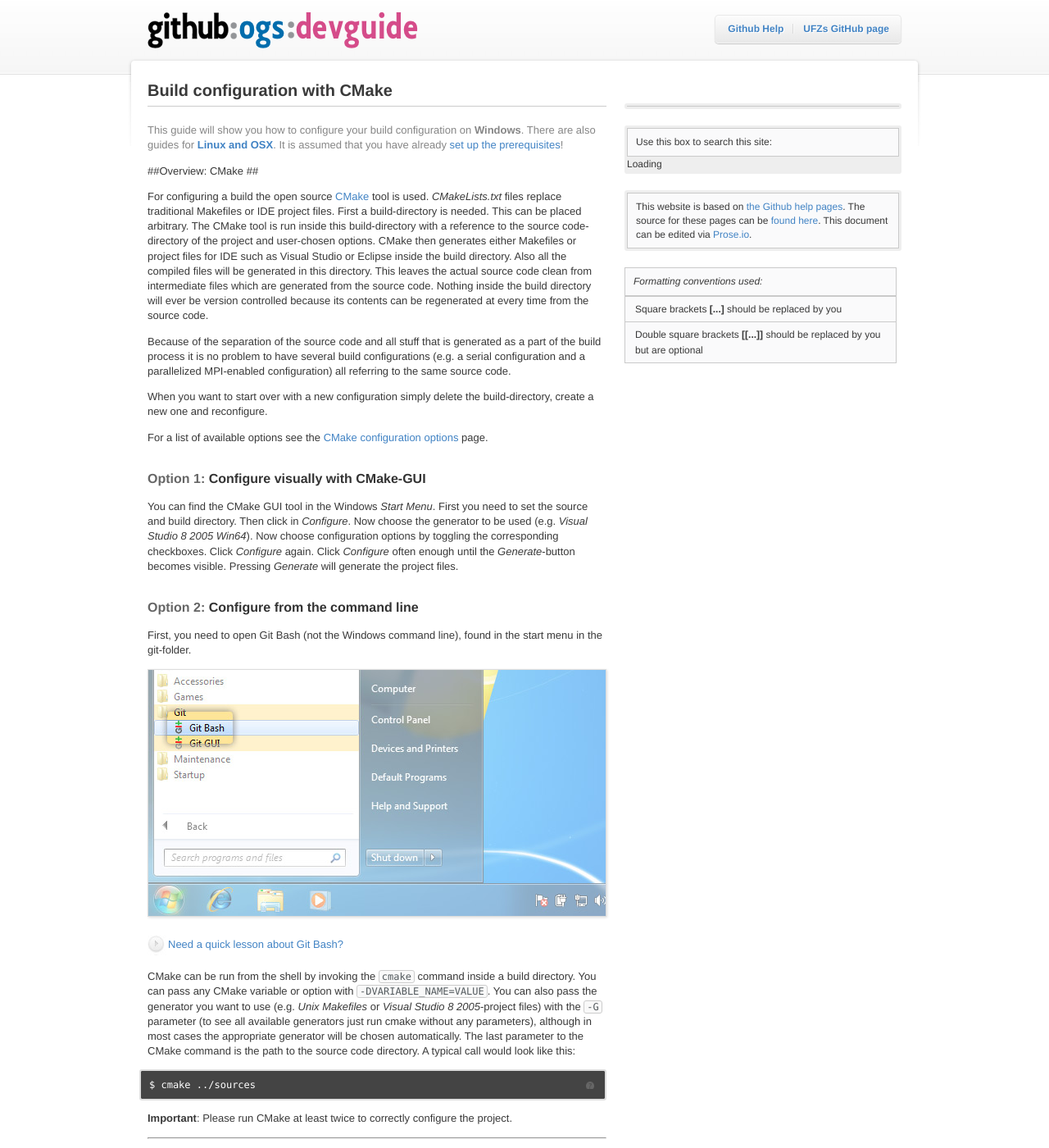
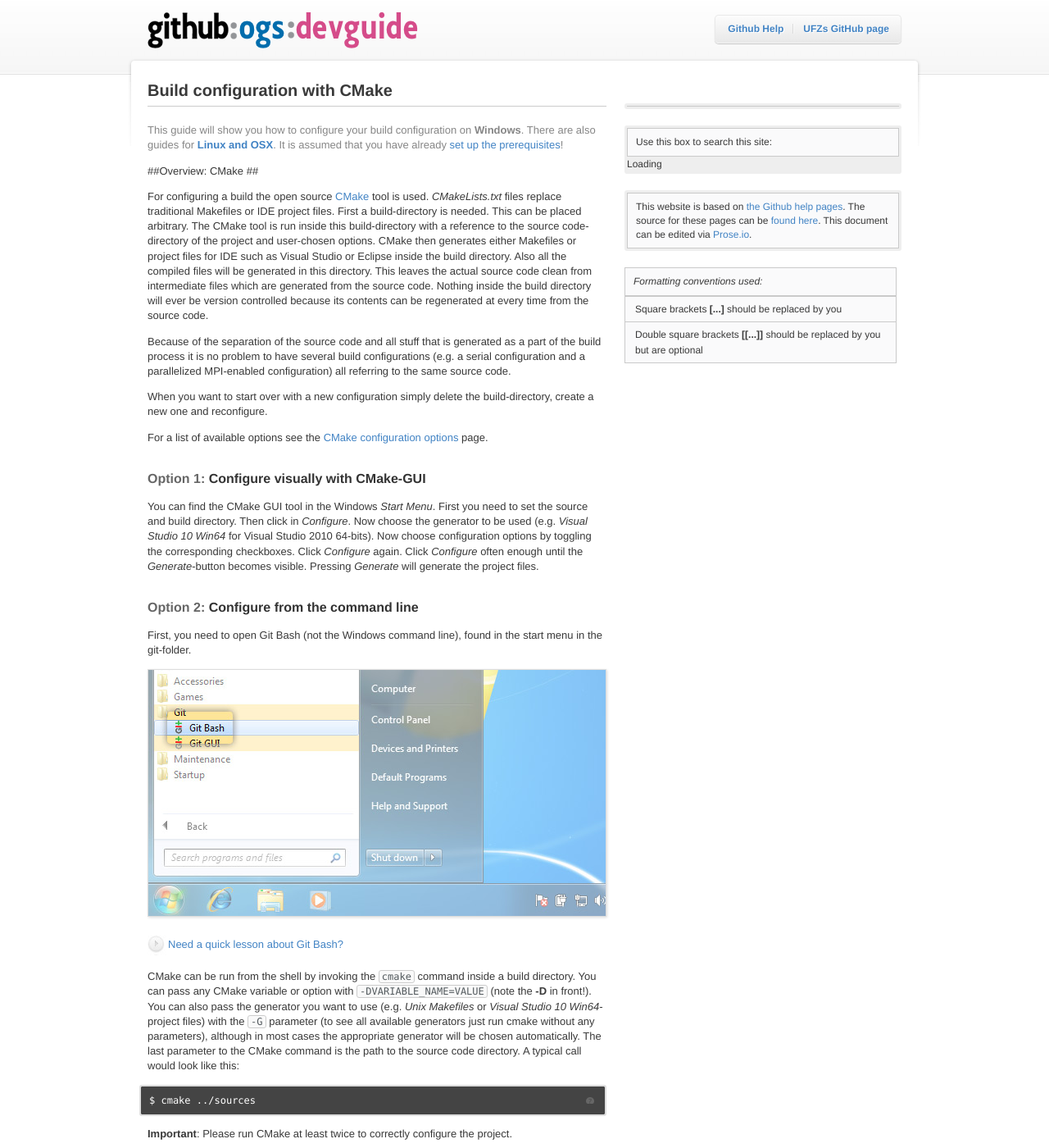
Before and after one commit to ufz/devguide, a Jekyll site: the page built from _posts/2011-07-06-win-configure-cmake.markdown, in a window 1280 px wide and 1400 px high. Shown: the whole window at 82% size. Built offline with Jekyll 4.4.1, drawn with Linux system fonts in a browser that asks for light colours; comment, search, counter and statistics services are not loaded.

Commit message:
Clarified bit-architecture and -D on CMake options.

```diff
--- a/_includes/cmake-cli.markdown
+++ b/_includes/cmake-cli.markdown
@@ -1,4 +1,4 @@
-CMake can be run from the shell by invoking the `cmake` command inside a build directory. You can pass any CMake variable or option with `-DVARIABLE_NAME=VALUE`. You can also pass the generator you want to use (e.g. *Unix Makefiles* or *Visual Studio 8 2005*-project files) with the `-G` parameter (to see all available generators just run cmake without any parameters), although in most cases the appropriate generator will be chosen automatically. The last parameter to the CMake command is the path to the source code directory. A typical call would look like this:
+CMake can be run from the shell by invoking the `cmake` command inside a build directory. You can pass any CMake variable or option with `-DVARIABLE_NAME=VALUE` (note the **-D** in front!). You can also pass the generator you want to use (e.g. *Unix Makefiles* or *Visual Studio 10 Win64*-project files) with the `-G` parameter (to see all available generators just run cmake without any parameters), although in most cases the appropriate generator will be chosen automatically. The last parameter to the CMake command is the path to the source code directory. A typical call would look like this:
 
 <pre class="terminal bootcamp">
 	<span class="codeline">$ cmake ../sources<span>Configures the project with one option and generates unix makefiles.</span></span>
--- a/_includes/cmake-gui.markdown
+++ b/_includes/cmake-gui.markdown
@@ -1 +1 @@
-You can find the CMake GUI tool in the Windows *Start Menu*. First you need to set the source and build directory. Then click in *Configure*. Now choose the generator to be used (e.g. *Visual Studio 8 2005 Win64*). Now choose configuration options by toggling the corresponding checkboxes. Click *Configure*  again. Click *Configure* often enough until the *Generate*-button becomes visible. Pressing *Generate* will generate the project files.
+You can find the CMake GUI tool in the Windows *Start Menu*. First you need to set the source and build directory. Then click in *Configure*. Now choose the generator to be used (e.g. *Visual Studio 10 Win64* for Visual Studio 2010 64-bits). Now choose configuration options by toggling the corresponding checkboxes. Click *Configure*  again. Click *Configure* often enough until the *Generate*-button becomes visible. Pressing *Generate* will generate the project files.
```
Also changed, not shown: _posts/2013-03-14-bits-note.markdown (added, +14 -0 lines).
